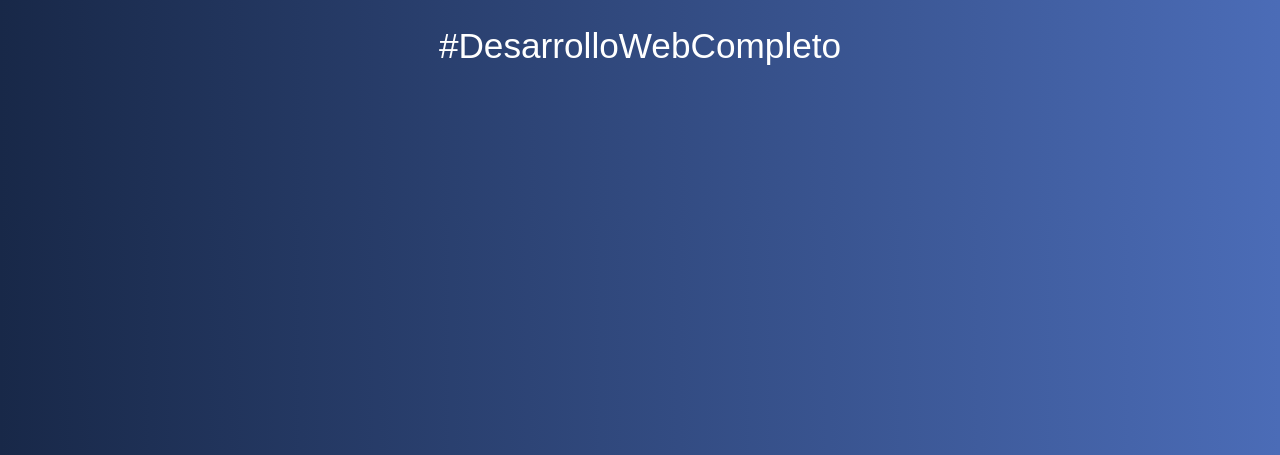
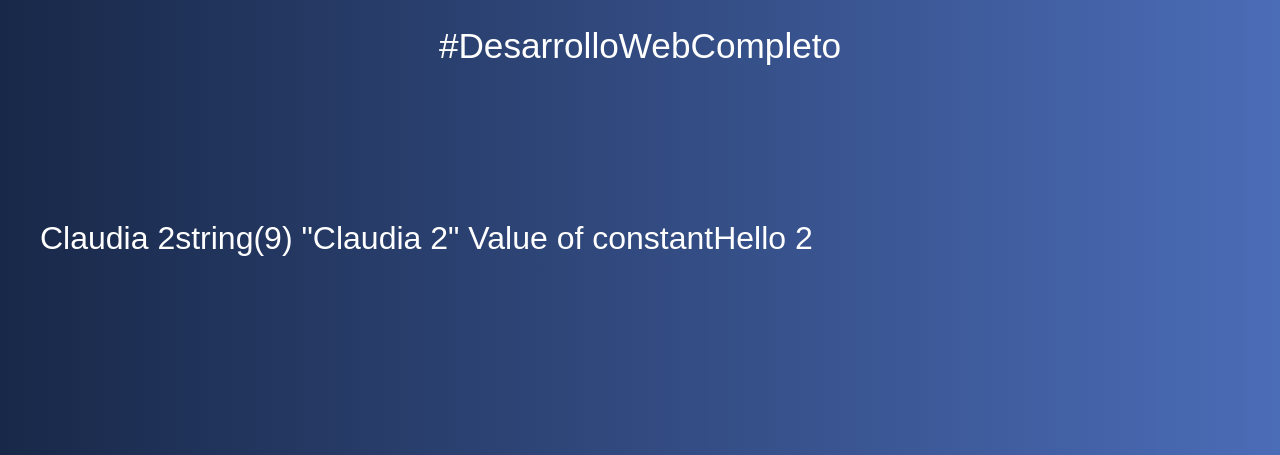
Before and after one commit to claudiamendez7/php_practices, a PHP site: page /02-variables.php in a window 1280 px wide. Shown: the part 259-714 px from the top of the page. Run offline with PHP 8.4, Linux system fonts and the light colour scheme.

Commit message:
Update 02-variables.php

```diff
--- a/PHP_101/02-variables.php
+++ b/PHP_101/02-variables.php
@@ -1,6 +1,21 @@
 <?php include 'includes/header.php';
 
+$name = "Claudia";
 
+
+$name = "Claudia 2";
+
+echo $name;
+var_dump($name);
+
+define('constant', 'Value of constant');
+echo constant;
+
+const constant2 = "Hello 2";
+echo constant2;
+
+$nameClient = "Peter";
+$name_client = "Peter";
 
 
 include 'includes/footer.php';
```
